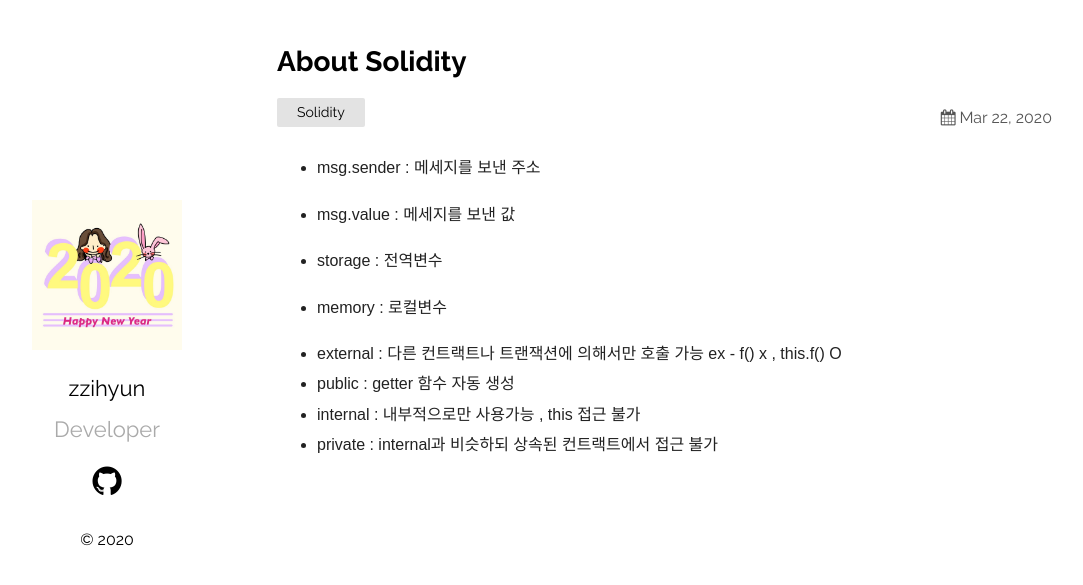
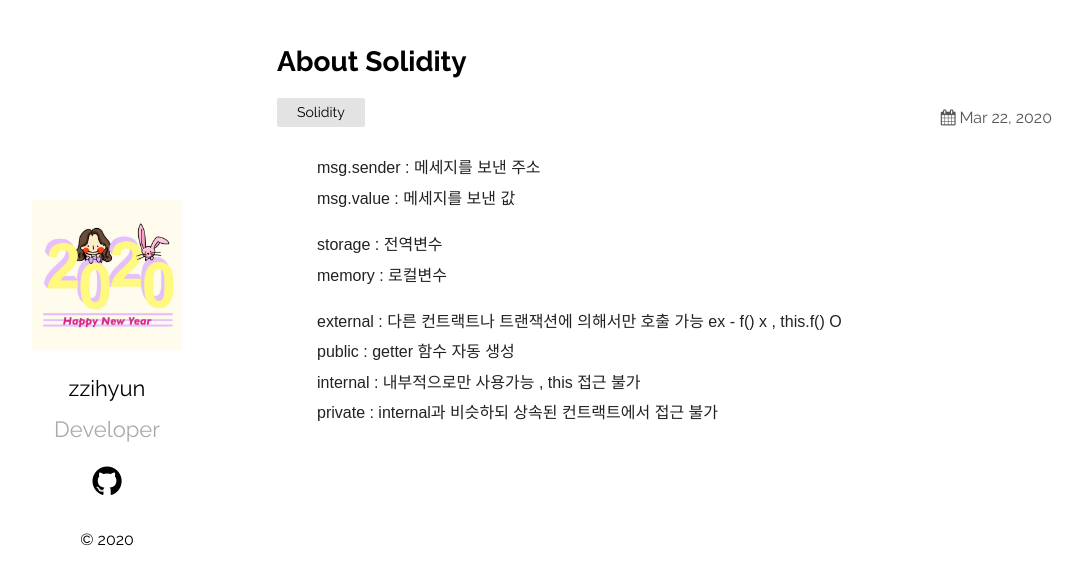
Before and after one commit to jhhhj1002/jhhhj1002.github.io, a Jekyll site: the page built from _posts/2020-03-22-About-Solidity.markdown, in a window 1280 px wide. Shown: the top 585 px of the page, without its empty margins (78-1161 px from the left). Built offline with Jekyll 4.4.1, drawn with Linux system fonts in a browser that asks for light colours.

```diff
--- a/_posts/2020-03-22-About-Solidity.markdown
+++ b/_posts/2020-03-22-About-Solidity.markdown
@@ -6,13 +6,13 @@ categories: Solidity
 ---
 
 
-  - msg.sender : 메세지를 보낸 주소
-  - msg.value : 메세지를 보낸 값
+> msg.sender : 메세지를 보낸 주소
+> msg.value : 메세지를 보낸 값
 
-  - storage : 전역변수
-  - memory : 로컬변수
+> storage : 전역변수
+> memory : 로컬변수
 
-  - external : 다른 컨트랙트나 트랜잭션에 의해서만 호출 가능 ex - f() x , this.f() O
-  - public : getter 함수 자동 생성
-  - internal : 내부적으로만 사용가능 , this 접근 불가
-  - private : internal과 비슷하되 상속된 컨트랙트에서 접근 불가
+> external : 다른 컨트랙트나 트랜잭션에 의해서만 호출 가능 ex - f() x , this.f() O
+> public : getter 함수 자동 생성
+> internal : 내부적으로만 사용가능 , this 접근 불가
+> private : internal과 비슷하되 상속된 컨트랙트에서 접근 불가
```
